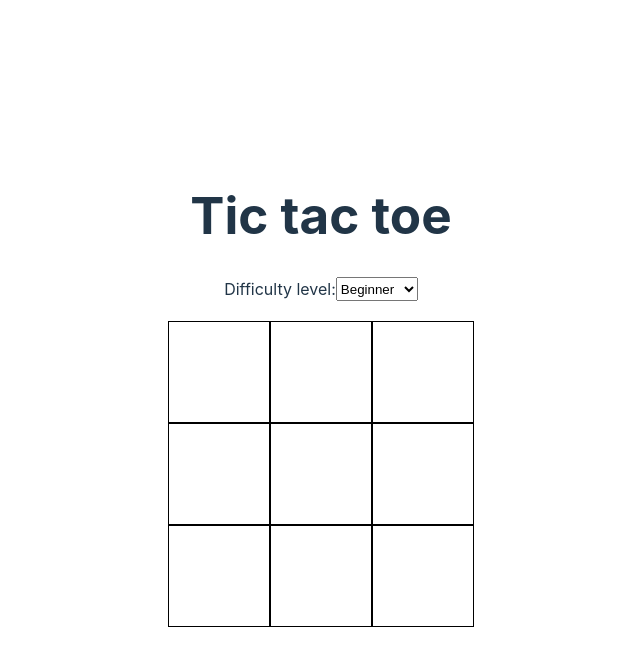
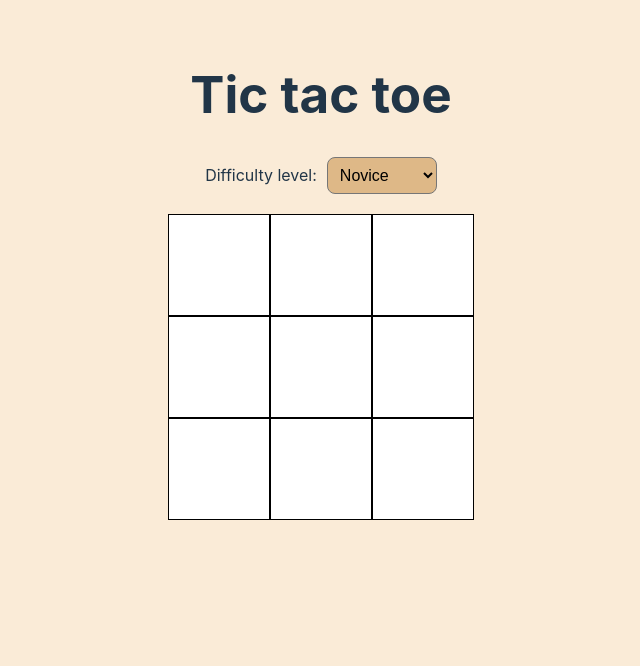
Before and after one commit to witsu/tic-tac-toe, a React (Vite) app: page / in a window 1280 px wide. Shown: the top 666 px of the page, without its empty margins (319-959 px from the left). Built offline with nearby package versions, Linux system fonts and the light colour scheme.

Commit message:
Polishing

```diff
--- a/src/Game.tsx
+++ b/src/Game.tsx
@@ -6,11 +6,11 @@ export type Cell = typeof PLAYER_AI | typeof PLAYER_USER | typeof PLAYER_EMPTY;
 export type Cells = Array<Cell>;
 
 export const GAME_STATE_IN_PROGRESS = 'in progress';
-export const GAME_STATE_WINNER_X = 'winner X';
-export const GAME_STATE_WINNER_O = 'winner O';
-export const GAME_STATE_DRAW = 'draw';
+export const GAME_STATE_WINNER_AI = 'You lost';
+export const GAME_STATE_WINNER_USER = 'You won';
+export const GAME_STATE_DRAW = 'Draw';
 
-export type GameState = typeof GAME_STATE_IN_PROGRESS | typeof GAME_STATE_WINNER_X | typeof GAME_STATE_WINNER_O | typeof GAME_STATE_DRAW;
+export type GameState = typeof GAME_STATE_IN_PROGRESS | typeof GAME_STATE_WINNER_AI | typeof GAME_STATE_WINNER_USER | typeof GAME_STATE_DRAW;
 
 export function getEmptyCells(): Cells {
     return Array(9).fill(PLAYER_EMPTY);
@@ -32,9 +32,9 @@ export function getGameState(cells: Cells): GameState {
         const [a, b, c] = line;
         if (cells[a] && cells[a] === cells[b] && cells[a] === cells[c]) {
             if (cells[a] === PLAYER_AI) {
-                return GAME_STATE_WINNER_X;
+                return GAME_STATE_WINNER_AI;
             } else {
-                return GAME_STATE_WINNER_O;
+                return GAME_STATE_WINNER_USER;
             }
         }
     }
@@ -64,9 +64,9 @@ export function findBestMove(cells: Cells, difficulty: number): index {
 
 function getScores(gameState: GameState): number {
     switch (gameState) {
-        case GAME_STATE_WINNER_X:
+        case GAME_STATE_WINNER_AI:
             return 1;
-        case GAME_STATE_WINNER_O:
+        case GAME_STATE_WINNER_USER:
             return -1;
         case GAME_STATE_DRAW:
             return 0;
--- a/src/Tictactoe.css
+++ b/src/Tictactoe.css
@@ -1,12 +1,19 @@
 .difficulty {
     display: flex;
     justify-content: center;
+    align-items: center;
     margin-bottom: 20px;
+}
+.difficulty select {
+    font-size: 1em;
+    padding: 0.5em;
+    margin-left: 10px;
 }
 .cells {
     display: grid;
     grid-template-columns: repeat(3, 1fr);
     margin-bottom: 20px;
+    background: white;
 }
 .cell {
     display: flex;
--- a/src/Tictactoe.tsx
+++ b/src/Tictactoe.tsx
@@ -54,13 +54,12 @@ function Tictactoe() {
                 Difficulty level:
                 <select
                     value={difficulty}
-                    onChange={e => setDifficulty(e.target.value)}
+                    onChange={e => setDifficulty(Number(e.target.value))}
                 >
-                    <option value="0">Beginner</option>
-                    <option value="1">Novice</option>
-                    <option value="2">Advanced</option>
-                    <option value="3">Expert</option>
-                    <option value="4">Legend</option>
+                    <option value="0">Novice</option>
+                    <option value="3">Advanced</option>
+                    <option value="6">Expert</option>
+                    <option value="9">Legend</option>
                 </select>
             </div>
 
@@ -75,7 +74,7 @@ function Tictactoe() {
             {gameState !== GAME_STATE_IN_PROGRESS && (
                 <div>
                     <div className="result">{gameState}</div>
-                    <button onClick={restart}>Reset</button>
+                    <button onClick={restart}>Restart</button>
                 </div>
             )}
         </>
--- a/src/index.css
+++ b/src/index.css
@@ -4,8 +4,8 @@
   font-weight: 400;
 
   color-scheme: light dark;
-  color: rgba(255, 255, 255, 0.87);
-  background-color: #242424;
+  color: #213547;
+  background-color: #ffffff;
 
   font-synthesis: none;
   text-rendering: optimizeLegibility;
@@ -25,24 +25,27 @@ a:hover {
 body {
   margin: 0;
   display: flex;
-  place-items: center;
   min-width: 320px;
   min-height: 100vh;
+  background: antiquewhite;
 }
 
 h1 {
   font-size: 3.2em;
   line-height: 1.1;
 }
-
+select {
+  border-radius: 8px;
+  background: burlywood;
+}
 button {
   border-radius: 8px;
   border: 1px solid black;
-  padding: 0.6em 1.2em;
+  padding: 0.6em 1em;
   font-size: 1em;
   font-weight: 500;
   font-family: inherit;
-  background-color: #1a1a1a;
+  background: darkorange;
   cursor: pointer;
   transition: border-color 0.25s;
 }
@@ -53,16 +56,3 @@ button:focus,
 button:focus-visible {
   outline: 4px auto -webkit-focus-ring-color;
 }
-
-@media (prefers-color-scheme: light) {
-  :root {
-    color: #213547;
-    background-color: #ffffff;
-  }
-  a:hover {
-    color: #747bff;
-  }
-  button {
-    background-color: #f9f9f9;
-  }
-}
```
Also changed, not shown: 1 other file (tests, documents, lock files or other folders).
